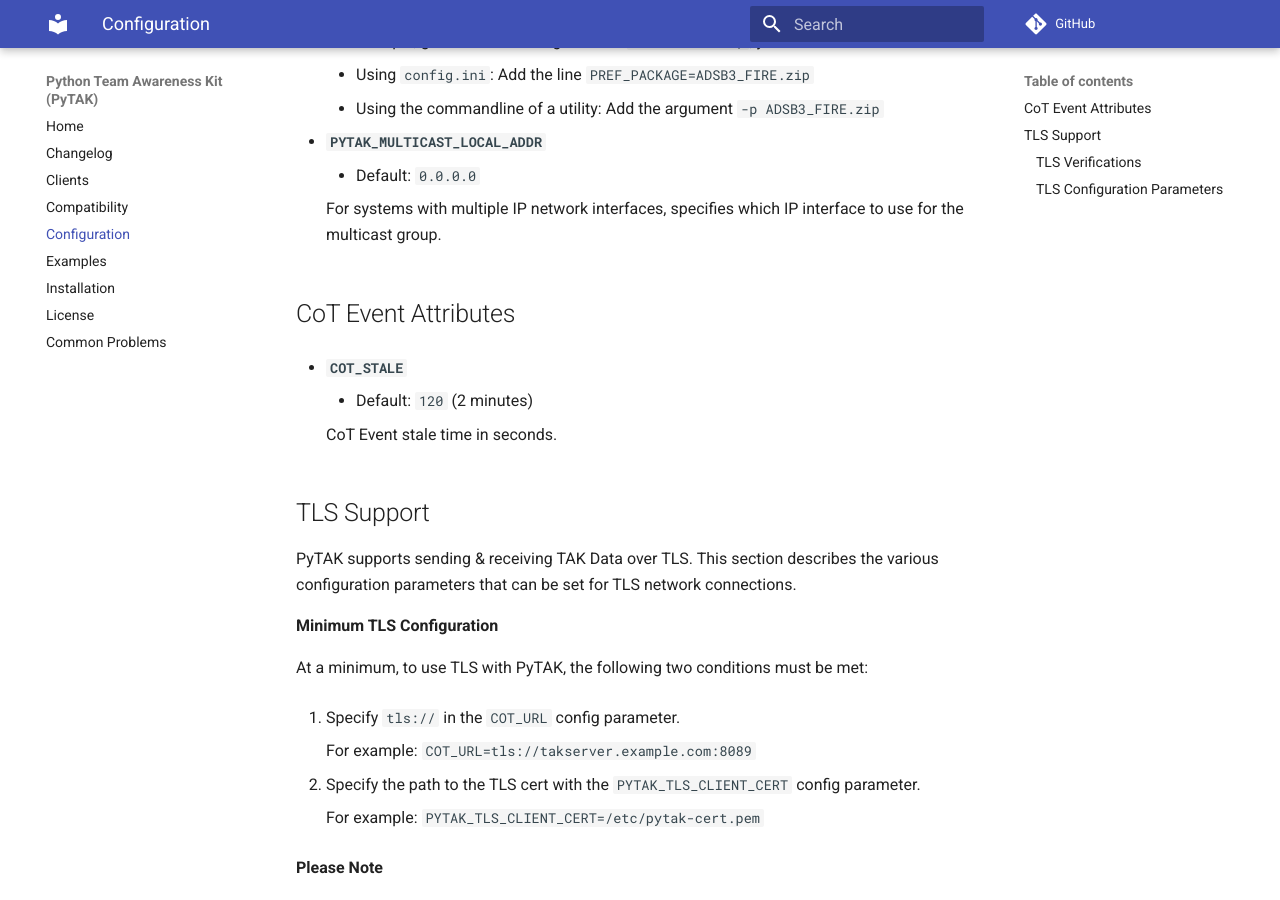
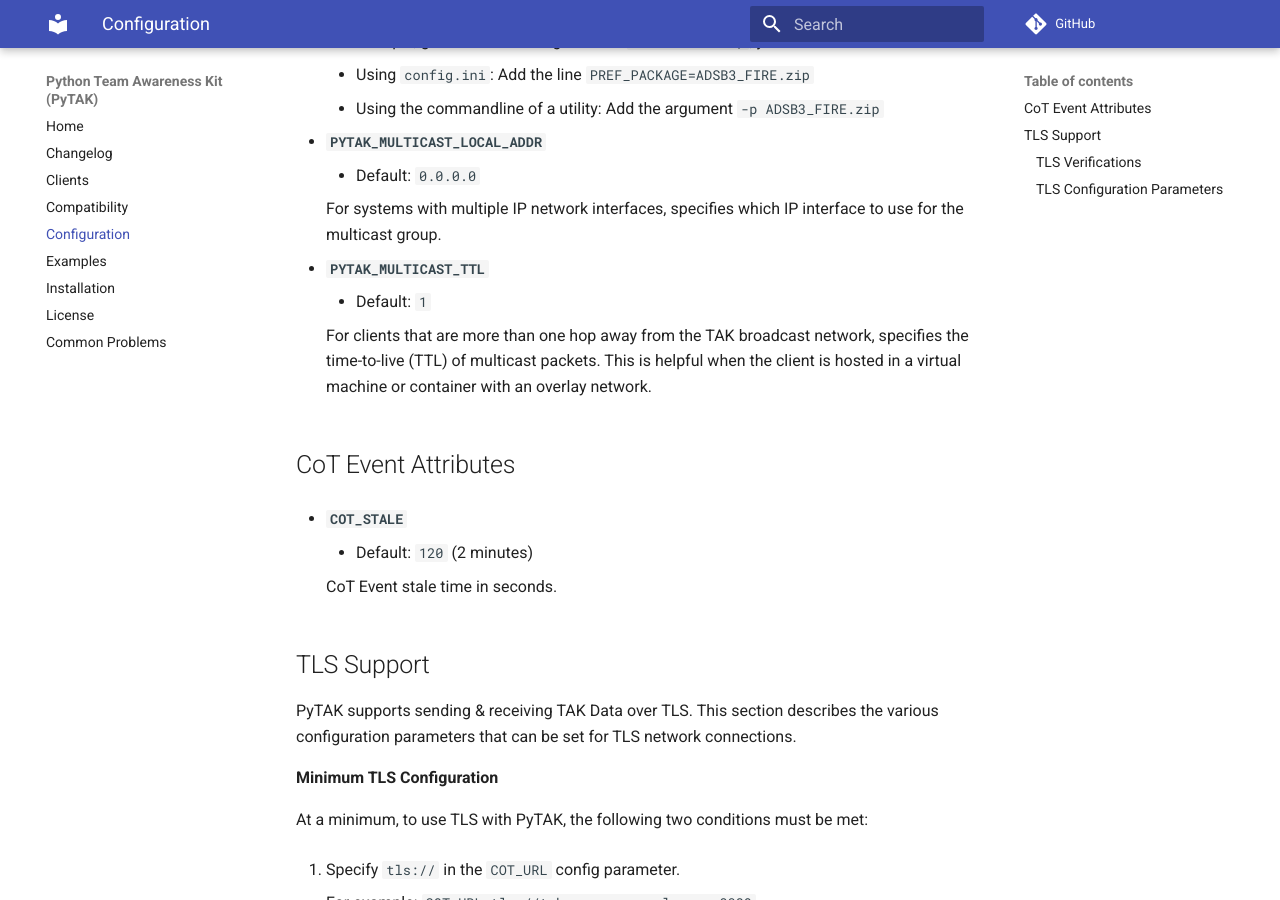
Before and after one commit to snstac/pytak, an MkDocs documentation site: the page built from docs/configuration.md, in a window 1280 px wide and 900 px high, scrolled down 1479 px. Built offline with MkDocs 1.6.1 and Material for MkDocs 9.7.7, drawn with Linux system fonts in a browser that asks for light colours; comment, search, counter and statistics services are not loaded.

Commit message:
add option for multicast_ttl value

```diff
--- a/docs/configuration.md
+++ b/docs/configuration.md
@@ -69,6 +69,10 @@
 
     For systems with multiple IP network interfaces, specifies which IP interface to use for the multicast group.
 
+* **`PYTAK_MULTICAST_TTL`**
+    * Default: `1`
+
+    For clients that are more than one hop away from the TAK broadcast network, specifies the time-to-live (TTL) of multicast packets. This is helpful when the client is hosted in a virtual machine or container with an overlay network.
 
 ## CoT Event Attributes
 
```
Also changed, not shown: 1 other file.
